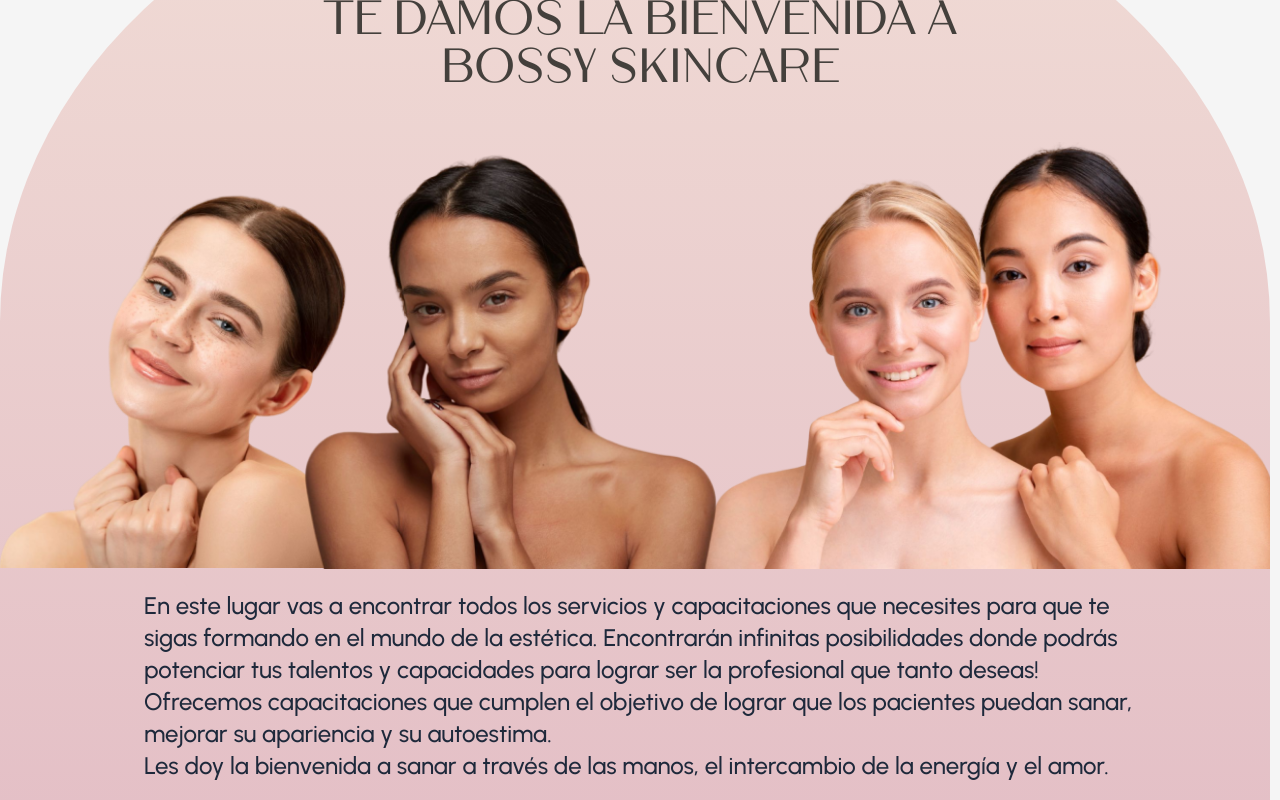
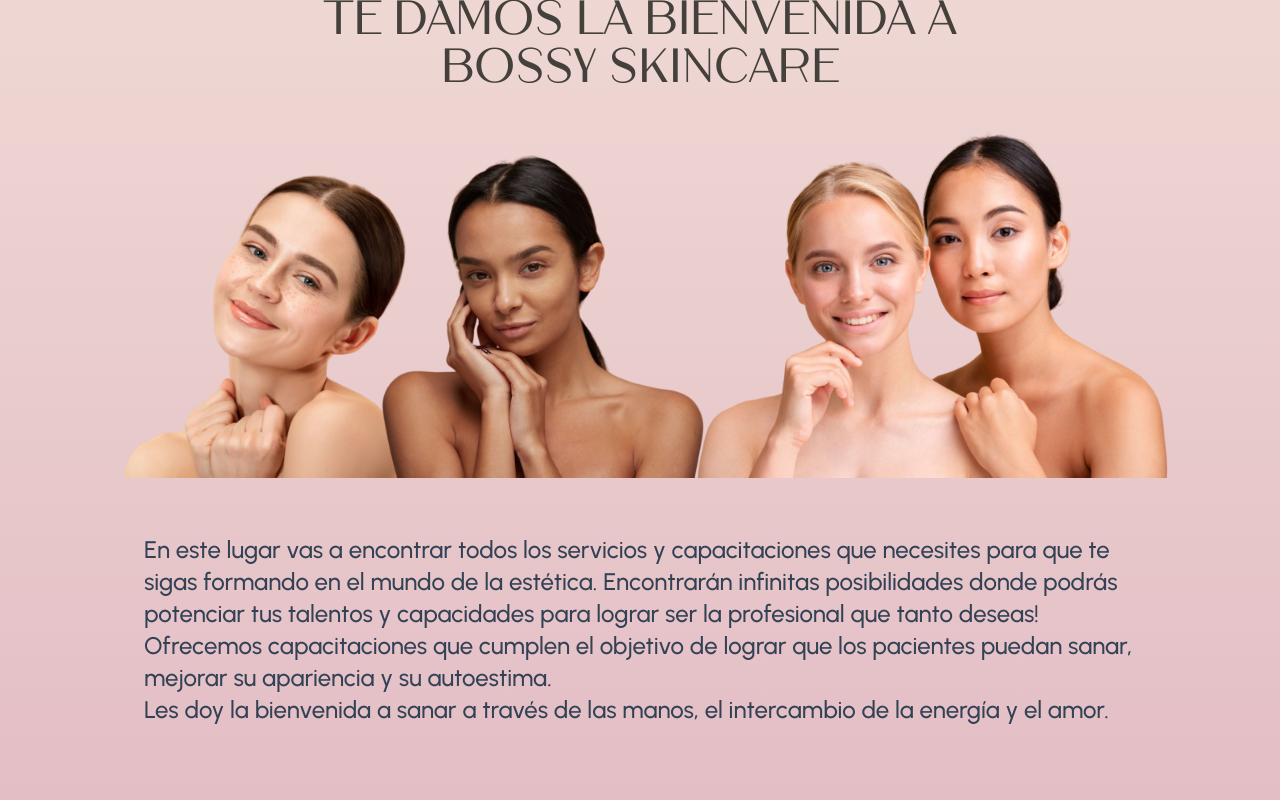
Before and after one commit to francaparroz21/BOSSY, a React (Vite) app: page / in a window 1280 px wide. Shown: the part 300-1100 px from the top of the page. Built offline with nearby package versions, Linux system fonts and the light colour scheme.

Commit message:
Presentation no svg

```diff
--- a/src/components/Presentation.jsx
+++ b/src/components/Presentation.jsx
@@ -1,12 +1,10 @@
 const Presentation = () => {
   return (
-    <div className='container flex flex-col gap-4 mx-auto overflow-x-hidden '>
+    <div className='w-full flex flex-col gap-4 mb-4 overflow-x-hidden rounded-3xl bg-gradient-to-b from-palette-ChampagnePink to-palette-OrchidPink '>
       <svg
-        className='absolute -top-[13rem] sm:top-10 md:top-14 lg:top-32 xl:hidden xl:opacity-0 left-0 right-0 z-0'
+        className='absolute w-full h-full hidden xl:opacity-0 left-0 right-0 z-0'
         id='visual'
-        viewBox='0 280 1240 1600'
-        width='auto'
-        height='auto'
+        viewBox='0 100 1240 1600'
       >
         <defs>
           <clipPath id='my-clip-path'>
@@ -24,36 +22,35 @@
         <rect
           clipPath='url(#my-clip-path)'
           fill='url(#gradient)'
-          width='1240'
-          height='4000'
-          className=''
+
+          className='absolute w-full h-[100vh]'
         />
       </svg>
-      <div className='flex flex-col xl:elipse xl:bg-gradient-to-b from-palette-ChampagnePink to-palette-OrchidPink'>
-        <div className=' pb-64 pt-24 md:pt-32 md:pb-80 lg:pt-56 xl:pt-44 xl:pb-72 z-20'>
-          <h1 className='text-center text-xl px-10 md:text-2xl md:px-20 lg:px-40 xl:px-64 lg:text-5xl font-Cremona text-stone-700'>
+      <div className='flex flex-col xl:bg-gradient-to-b from-palette-ChampagnePink to-palette-OrchidPink'>
+        <div className=' pb-56 pt-16 sm:pb-64 sm:pt-20 md:pt-20 md:pb-80 lg:pt-32 lg:pb-96 xl:pt-44 z-20'>
+          <h1 className='text-center px-5 md:px-10 lg:px-40 xl:px-64 text-xl sm:text-2xl md:text-3xl lg:text-5xl font-Cremona text-stone-700'>
             TE DAMOS LA BIENVENIDA A BOSSY SKINCARE
           </h1>
         </div>
-        <div className='block relative w-full z-20'>
+        <div className='block relative w-full z-20 shadow-xl'>
           <img
-            className='absolute h-auto w-[60%] -left-[25%] bottom-0 sm:w-[50%] sm:-left-[15%] lg:w-[46.2%] lg:-left-[12%] lg:-top-[13rem] xl:bottom-[0%] z-10'
+            className='absolute h-auto bottom-0 w-[50%] -left-[19%] sm:w-[45%] sm:-left-[12%] md:w-[40%] md:-left-[5%] lg:w-[40%] lg:-left-[5%] xl:max-w-[480px] xl:left-[0%] z-10'
             src='/assets/imgpage/joven-hermosa-modelo-posando 1.png'
-            alt='image description'
+            alt='joven-hermosa-modelo-posando'
           />
           <img
-            className='absolute h-auto w-[70%] left-[10%] bottom-0 sm:w-[55%] sm:left-[15%] lg:w-[50%] lg:left-[15%] lg:-top-60 xl:bottom-[0%] z-20'
+            className='absolute h-auto bottom-0 w-[55%] left-[11%] sm:w-[50%] sm:left-[15.5%] md:w-[45%] md:left-[18%] lg:w-[45%] lg:left-[18%] xl:max-w-[500px] xl:left-[23%] z-20'
             src='/assets/imgpage/disparo-cabeza-atractiva-chica-raza-mixta 1.png'
-            alt='image description'
+            alt='chica-atractiva'
           />
           <img
-            className='absolute h-auto w-[75%] -right-[18%] bottom-0 sm:w-[55%] sm:-right-[5%] lg:w-[50%] lg:-right-[1%] lg:-top-60 xl:bottom-[0%] z-10'
+            className='absolute h-auto bottom-0 w-[60%] -right-[10%] sm:w-[53%] sm:-right-[5%] md:w-[50%] md:right-[5%] lg:w-[50%] lg:right-[5%] xl:max-w-[520px] xl:right-[8%] z-10'
             src='/assets/imgpage/modelos-caucasicos-asiaticos-primer-plano-posando-juntos 1.png'
-            alt='image description'
+            alt='modelos-caucasicos-asiaticos-primer-plano-posando-juntos'
           />
         </div>
-        <span className='self-center sm:flex sm:pt-10 lg:pt-48 xl:pt-52 z-20'>
-          <p className='pt-10 px-5 md:pt-0 md:px-24 lg:pt-0 lg:px-36  text-sm md:text-lg lg:text-2xl text-palette-Auburn md:text-slate-800 font-UrbanistMedium dark:text-gray-400 '>
+        <span className='self-center sm:flex py-6 sm:py-10 xl:py-14 z-20'>
+          <p className=' px-5 sm:px-12 md:px-24 lg:px-36 text-sm md:text-lg lg:text-2xl text-slate-700 font-UrbanistMedium'>
             En este lugar vas a encontrar todos los servicios y capacitaciones
             que necesites para que te sigas formando en el mundo de la estética.
             Encontrarán infinitas posibilidades donde podrás potenciar tus
@@ -64,16 +61,16 @@
             manos, el intercambio de la energía y el amor.
           </p>
         </span>
-        <span className='flex py-12 lg:py-18 justify-center z-20'>
+        <span className='flex justify-center py-3 sm:py-8 md:py-10 lg:py-18  z-20'>
           <img
-            className='w-[45%] md:w-1/4 lg:w-[31%]'
+            className='w-[35%] sm:w-1/3 md:w-1/4 lg:w-[31%] xl:w-[320px]'
             src='/assets/imgpage/Bossy2_Mesa de trabajo 1 1.png'
             alt=''
           />
         </span>
       </div>
       {/* -top-[13rem] sm:top-10 md:top-14 lg:top-32 */}
-
+      {/* top-0 sm:top-[0%] md:top-14 lg:top-32 svg*/}
     </div>
   )
 }
```
